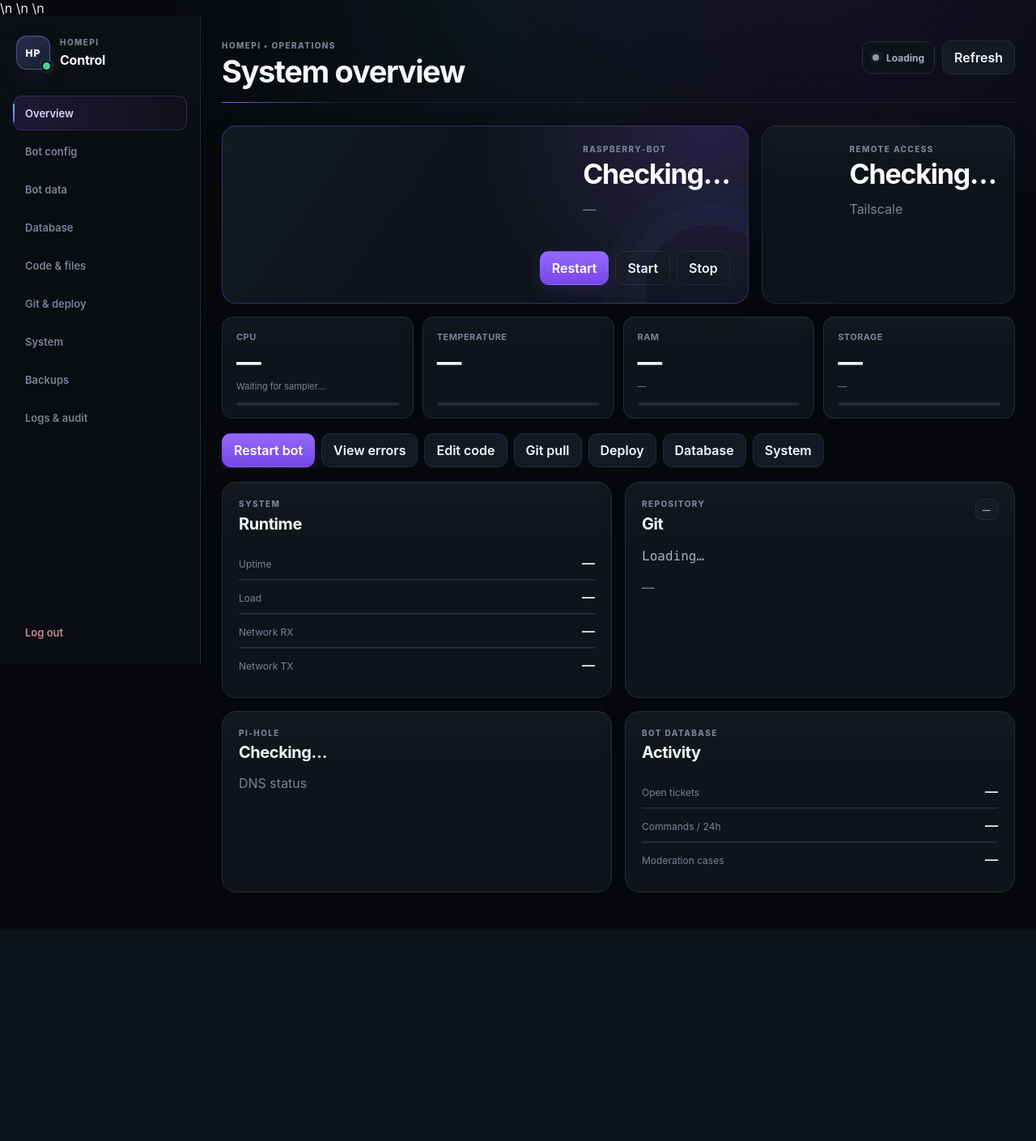
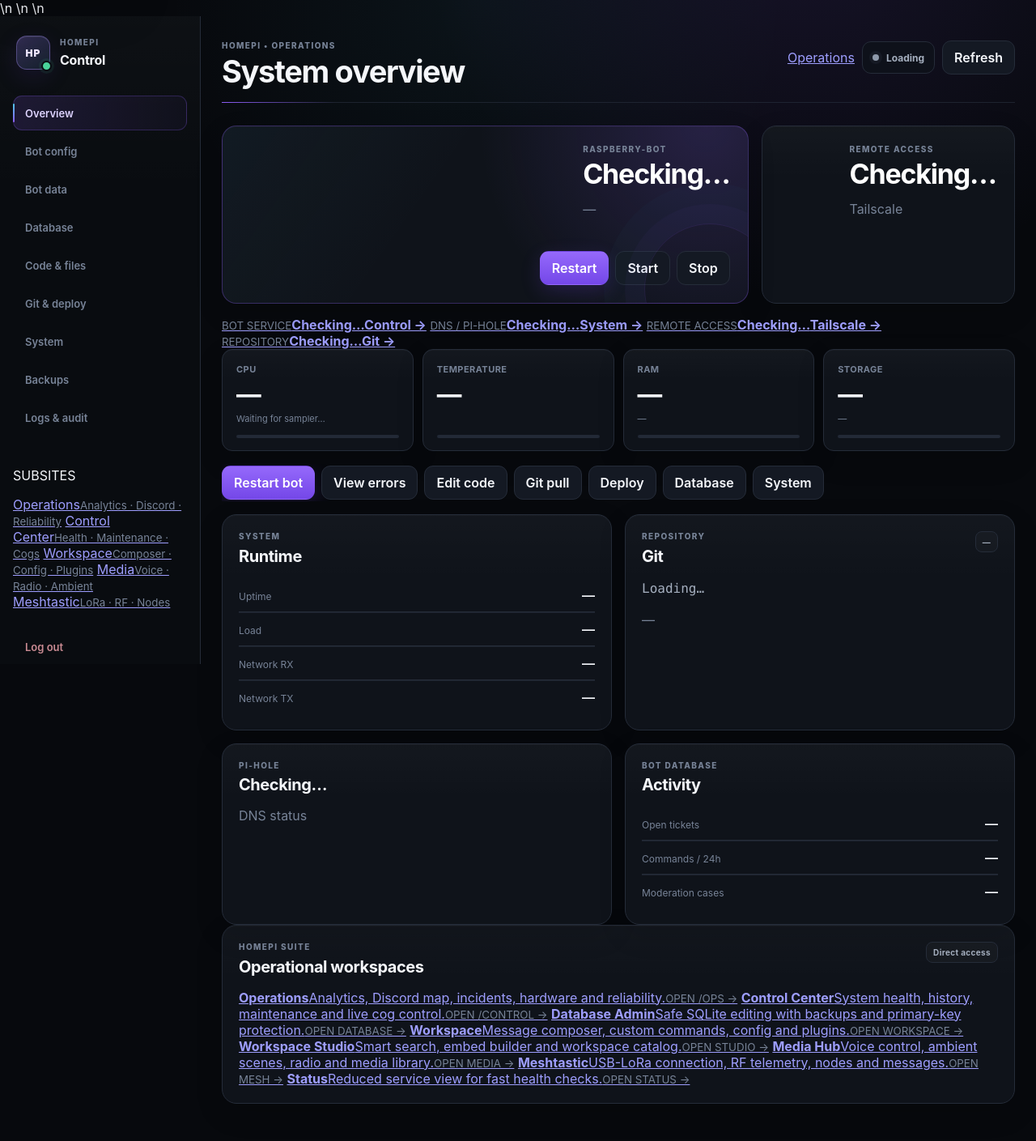
Before and after one commit to InvalidKaro/Raspberry-Bot, a Python web app: template dashboard/templates/index.html in a window 1280 px wide. Shown: the whole page at 81% size. Before the commit the page ends 1133 px from the top, so only its background shows below. Run offline with Jinja, Linux system fonts and the light colour scheme; the template is opened without the code that fills it, so the values that code supplies are empty.

Commit message:
feat(dashboard): add platform health and subsite workspaces

```diff
--- a/dashboard/templates/index.html
+++ b/dashboard/templates/index.html
@@ -22,19 +22,33 @@
         <button class="nav-item" type="button" data-section="backups">Backups</button>
         <button class="nav-item" type="button" data-section="logs">Logs & audit</button>
       </nav>
+      <div class="sidebar-suite" aria-label="HomePi subsites">
+        <p class="sidebar-suite-label">SUBSITES</p>
+        <a href="/ops"><span>Operations</span><small>Analytics · Discord · Reliability</small></a>
+        <a href="/control"><span>Control Center</span><small>Health · Maintenance · Cogs</small></a>
+        <a href="/workspace"><span>Workspace</span><small>Composer · Config · Plugins</small></a>
+        <a href="/media"><span>Media</span><small>Voice · Radio · Ambient</small></a>
+        <a href="/meshtastic"><span>Meshtastic</span><small>LoRa · RF · Nodes</small></a>
+      </div>
       <button id="logout-button" class="nav-item danger-soft" type="button">Log out</button>
     </aside>
 
     <main class="content" id="main-content" tabindex="-1">
       <header class="topbar">
         <div><p class="eyebrow">HOMEPI • OPERATIONS</p><h1 id="page-title">System overview</h1></div>
-        <div class="top-actions"><span class="status-pill" id="bot-pill"><span class="dot"></span><span>Loading</span></span><button type="button" id="refresh-button">Refresh</button></div>
+        <div class="top-actions"><a class="top-link" href="/ops">Operations</a><span class="status-pill" id="bot-pill"><span class="dot"></span><span>Loading</span></span><button type="button" id="refresh-button">Refresh</button></div>
       </header>
 
       <section id="overview" class="section active">
         <div class="hero-grid">
           <article class="hero-card accent-card"><div><p class="card-label">RASPBERRY-BOT</p><strong id="bot-status">Checking…</strong><p class="muted" id="bot-service-name">—</p></div><div class="button-row"><button class="primary" data-bot-action="restart">Restart</button><button data-bot-action="start">Start</button><button data-bot-action="stop">Stop</button></div></article>
           <article class="hero-card"><div><p class="card-label">REMOTE ACCESS</p><strong id="tailscale-status">Checking…</strong><p class="muted" id="tailscale-detail">Tailscale</p></div></article>
+        </div>
+        <div class="platform-status-grid" aria-label="HomePi platform health">
+          <a class="platform-status" id="platform-bot" data-state="checking" href="/control"><span class="platform-status-dot"></span><span><small>BOT SERVICE</small><strong id="platform-bot-state">Checking…</strong></span><b>Control →</b></a>
+          <a class="platform-status" id="platform-pihole" data-state="checking" href="#system"><span class="platform-status-dot"></span><span><small>DNS / PI-HOLE</small><strong id="platform-pihole-state">Checking…</strong></span><b>System →</b></a>
+          <a class="platform-status" id="platform-tail" data-state="checking" href="#system"><span class="platform-status-dot"></span><span><small>REMOTE ACCESS</small><strong id="platform-tail-state">Checking…</strong></span><b>Tailscale →</b></a>
+          <a class="platform-status" id="platform-git" data-state="checking" href="#git"><span class="platform-status-dot"></span><span><small>REPOSITORY</small><strong id="platform-git-state">Checking…</strong></span><b>Git →</b></a>
         </div>
         <div class="metric-grid"><article class="metric"><span>CPU</span><strong id="cpu">—</strong><small id="cpu-detail">Waiting for sampler…</small><div class="bar"><i id="cpu-bar"></i></div></article><article class="metric"><span>Temperature</span><strong id="temp">—</strong><div class="bar"><i id="temp-bar"></i></div></article><article class="metric"><span>RAM</span><strong id="ram">—</strong><small id="ram-detail">—</small><div class="bar"><i id="ram-bar"></i></div></article><article class="metric"><span>Storage</span><strong id="disk">—</strong><small id="disk-detail">—</small><div class="bar"><i id="disk-bar"></i></div></article></div>
         <div class="quick-actions"><button data-bot-action="restart" class="primary">Restart bot</button><button data-nav="logs">View errors</button><button data-nav="code">Edit code</button><button data-git-action="pull">Git pull</button><button data-nav="git">Deploy</button><button data-nav="database">Database</button><button data-nav="system">System</button></div>
@@ -46,6 +60,19 @@
           <article class="panel"><div class="panel-head"><div><p class="card-label">PI-HOLE</p><h2 id="pihole-status">Checking…</h2></div></div><p class="muted" id="pihole-detail">DNS status</p></article>
           <article class="panel"><div class="panel-head"><div><p class="card-label">BOT DATABASE</p><h2>Activity</h2></div></div><dl class="facts"><div><dt>Open tickets</dt><dd id="ov-tickets">—</dd></div><div><dt>Commands / 24h</dt><dd id="ov-commands">—</dd></div><div><dt>Moderation cases</dt><dd id="ov-cases">—</dd></div></dl></article>
         </div>
+        <article class="panel suite-panel">
+          <div class="panel-head"><div><p class="card-label">HOMEPI SUITE</p><h2>Operational workspaces</h2></div><span class="branch">Direct access</span></div>
+          <div class="suite-grid">
+            <a href="/ops"><strong>Operations</strong><span>Analytics, Discord map, incidents, hardware and reliability.</span><small>OPEN /OPS →</small></a>
+            <a href="/control"><strong>Control Center</strong><span>System health, history, maintenance and live cog control.</span><small>OPEN /CONTROL →</small></a>
+            <a href="/database-admin"><strong>Database Admin</strong><span>Safe SQLite editing with backups and primary-key protection.</span><small>OPEN DATABASE →</small></a>
+            <a href="/workspace"><strong>Workspace</strong><span>Message composer, custom commands, config and plugins.</span><small>OPEN WORKSPACE →</small></a>
+            <a href="/workspace/studio"><strong>Workspace Studio</strong><span>Smart search, embed builder and workspace catalog.</span><small>OPEN STUDIO →</small></a>
+            <a href="/media"><strong>Media Hub</strong><span>Voice control, ambient scenes, radio and media library.</span><small>OPEN MEDIA →</small></a>
+            <a href="/meshtastic"><strong>Meshtastic</strong><span>USB-LoRa connection, RF telemetry, nodes and messages.</span><small>OPEN MESH →</small></a>
+            <a href="/status"><strong>Status</strong><span>Reduced service view for fast health checks.</span><small>OPEN STATUS →</small></a>
+          </div>
+        </article>
       </section>
 
       <section id="botconfig" class="section">
```
